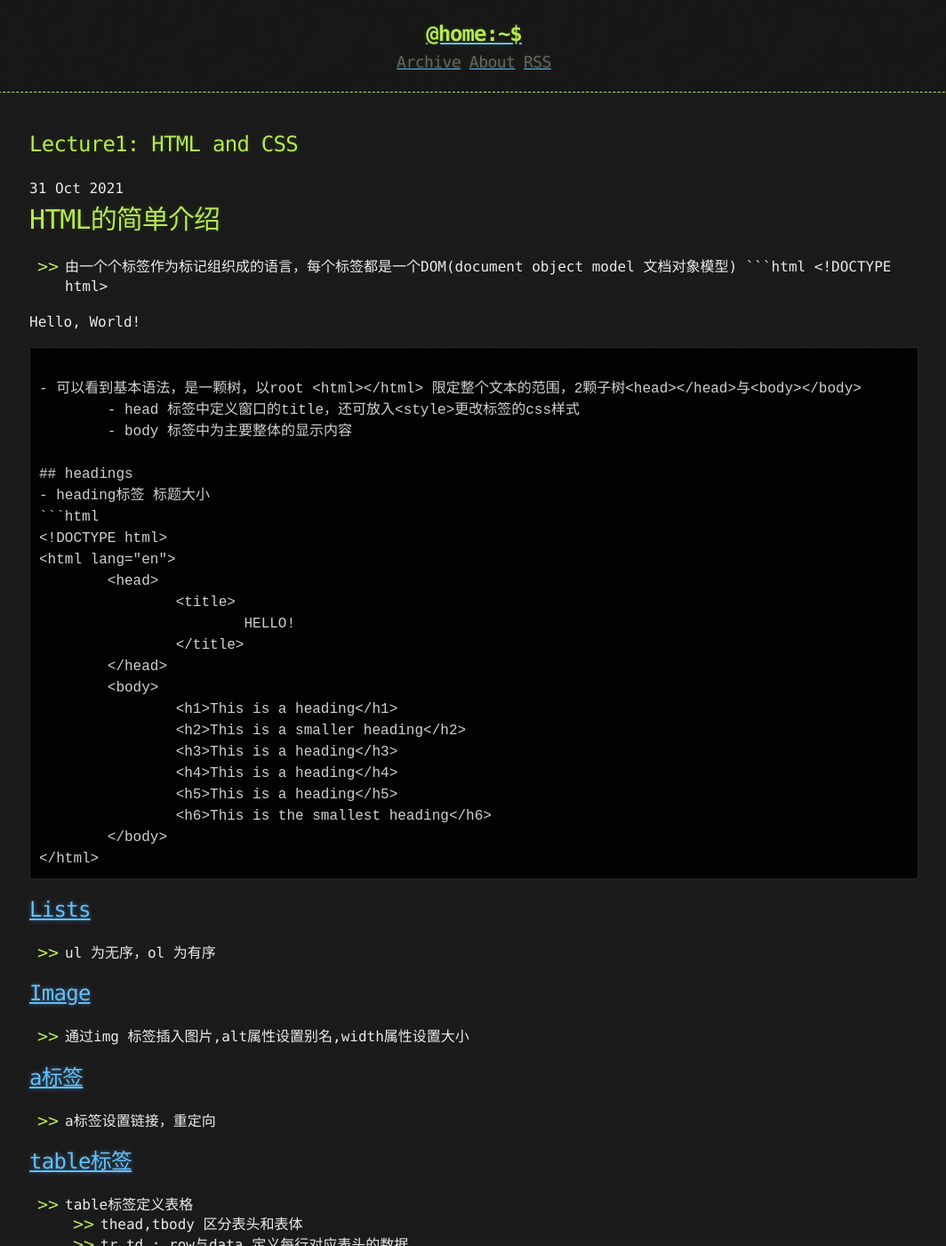
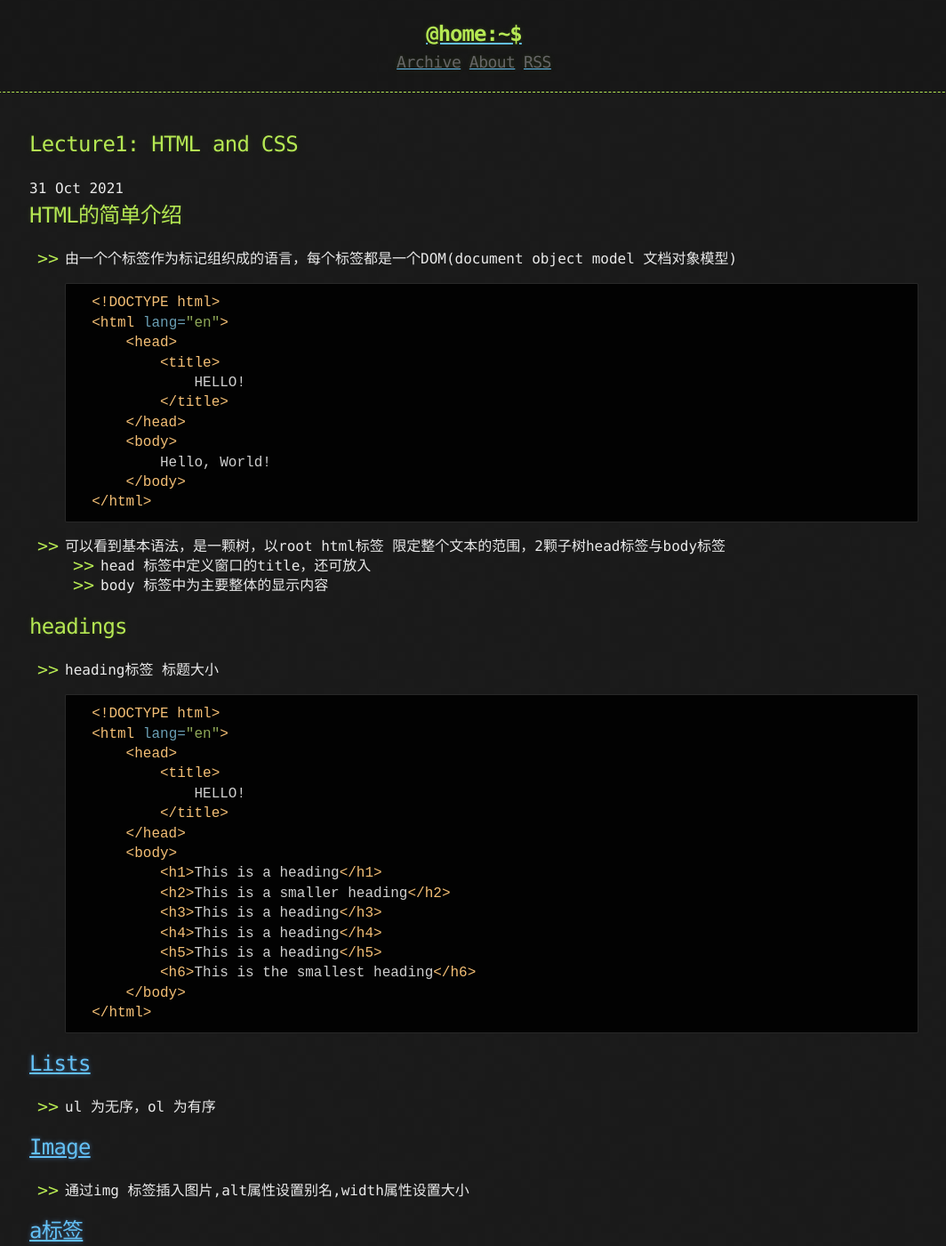
Before and after one commit to NS7137/ns7137.github.io, a Jekyll site: the page built from _posts/2021-10-31-lecture1.md, in a window 1280 px wide and 1400 px high. Shown: the whole window at 89% size, without its empty margins (107-1171 px from the left). Built offline with Jekyll 4.4.1, drawn with Linux system fonts in a browser that asks for light colours; some of the changed text lies outside the part shown.

Commit message:
try some fix

````diff
--- a/_config.yml
+++ b/_config.yml
@@ -1,4 +1,3 @@
-theme: jekyll-theme-minimal
 title: Welcome to the nsr's homepage!
 description: Nothing to do, but just do it.
 author:
@@ -27,3 +26,7 @@ plugins:
   - jekyll-seo-tag
   - jekyll-paginate
   - jekyll-sitemap
+  - jekyll-relative-links
+
+ower: NS7137
+year: 2021
--- a/_layouts/default.html
+++ b/_layouts/default.html
@@ -34,9 +34,6 @@
   </div>
   {% endif %} {% include footer.html %}
 
-  {% if site.google_analytics %}
-    {% include analytics.html %}
-  {% endif %}
 </body>
 
 </html>
--- a/_posts/2021-10-31-lecture1.md
+++ b/_posts/2021-10-31-lecture1.md
@@ -3,47 +3,45 @@ layout: post
 title: "Lecture1: HTML and CSS"
 ---
 
-# HTML的简单介绍
+## HTML的简单介绍
 - 由一个个标签作为标记组织成的语言，每个标签都是一个DOM(document object model 文档对象模型)
-```html
-<!DOCTYPE html>
-<html lang="en">
-	<head>
-		<title>
-			HELLO!
-		</title>
-	</head>
-	<body>
-		Hello, World!
-	</body>
-</html>
-
-```
-
-- 可以看到基本语法，是一颗树，以root <html></html> 限定整个文本的范围，2颗子树<head></head>与<body></body>
+	```html
+	<!DOCTYPE html>
+	<html lang="en">
+		<head>
+			<title>
+				HELLO!
+			</title>
+		</head>
+		<body>
+			Hello, World!
+		</body>
+	</html>
+	```
+- 可以看到基本语法，是一颗树，以root html标签 限定整个文本的范围，2颗子树head标签与body标签
 	- head 标签中定义窗口的title，还可放入<style>更改标签的css样式
 	- body 标签中为主要整体的显示内容
 
 ## headings
 - heading标签 标题大小
-```html
-<!DOCTYPE html>
-<html lang="en">
-	<head>
-		<title>
-			HELLO!
-		</title>
-	</head>
-	<body>
-		<h1>This is a heading</h1>
-		<h2>This is a smaller heading</h2>
-		<h3>This is a heading</h3>
-		<h4>This is a heading</h4>
-		<h5>This is a heading</h5>
-		<h6>This is the smallest heading</h6>
-	</body>
-</html>
-```
+	```html
+	<!DOCTYPE html>
+	<html lang="en">
+		<head>
+			<title>
+				HELLO!
+			</title>
+		</head>
+		<body>
+			<h1>This is a heading</h1>
+			<h2>This is a smaller heading</h2>
+			<h3>This is a heading</h3>
+			<h4>This is a heading</h4>
+			<h5>This is a heading</h5>
+			<h6>This is the smallest heading</h6>
+		</body>
+	</html>
+	```
 
 ## [Lists](./lecture1/lists.html)
 - ul 为无序，ol 为有序
@@ -128,13 +126,13 @@ title: "Lecture1: HTML and CSS"
 - 会根据当前浏览器大小改变显示方式 [flexbox](./lecture1/flexbox.html)
 	- display: flex;	指定了弹性容器中子元素的排列方式
 	- flex-wrap: wrap;	设置弹性盒子的子元素超出父容器时是否换行。
-	- flex-direction: row|row-reverse|column|column-reverse;	指定了弹性容器中子元素的排列方式
-		- justify-content: flex-start|flex-end|center|space-between|space-around;	设置弹性盒子元素在主轴（横轴）方向上的对齐方式。
-		- align-items: stretch|center|flex-start|flex-end|baseline;	设置弹性盒子元素在侧轴（纵轴）方向上的对齐方式。
-		- align-content: stretch|center|flex-start|flex-end|space-between|space-around;	修改 flex-wrap 属性的行为，类似 align-items, 但不是设置子元素对齐，而是设置行对齐
+	- flex-direction: row/row-reverse/column/column-reverse;	指定了弹性容器中子元素的排列方式
+		- justify-content: flex-start/flex-end/center/space-between/space-around;	设置弹性盒子元素在主轴（横轴）方向上的对齐方式。
+		- align-items: stretch/center/flex-start/flex-end/baseline;	设置弹性盒子元素在侧轴（纵轴）方向上的对齐方式。
+		- align-content: stretch/center/flex-start/flex-end/space-between/space-around;	修改 flex-wrap 属性的行为，类似 align-items, 但不是设置子元素对齐，而是设置行对齐
 		- flex-flow 属性是 flex-direction 和 flex-wrap 属性的复合属性。
 		- order: number 设置弹性盒子的子元素排列顺序。
-		- align-self: auto|stretch|center|flex-start|flex-end|baseline	在弹性子元素上使用。覆盖容器的 align-items 属性。
+		- align-self: auto/stretch/center/flex-start/flex-end/baseline	在弹性子元素上使用。覆盖容器的 align-items 属性。
 		- flex: flex-grow flex-shrink flex-basis|auto; 	设置弹性盒子的子元素如何分配空间
 - 可以参考: [Guide to Flexbox](https://css-tricks.com/snippets/css/a-guide-to-flexbox/)
 
````
Also changed, not shown: _includes/analytics.html (deleted, +0 -8 lines), about.md (+1 -1 lines).
